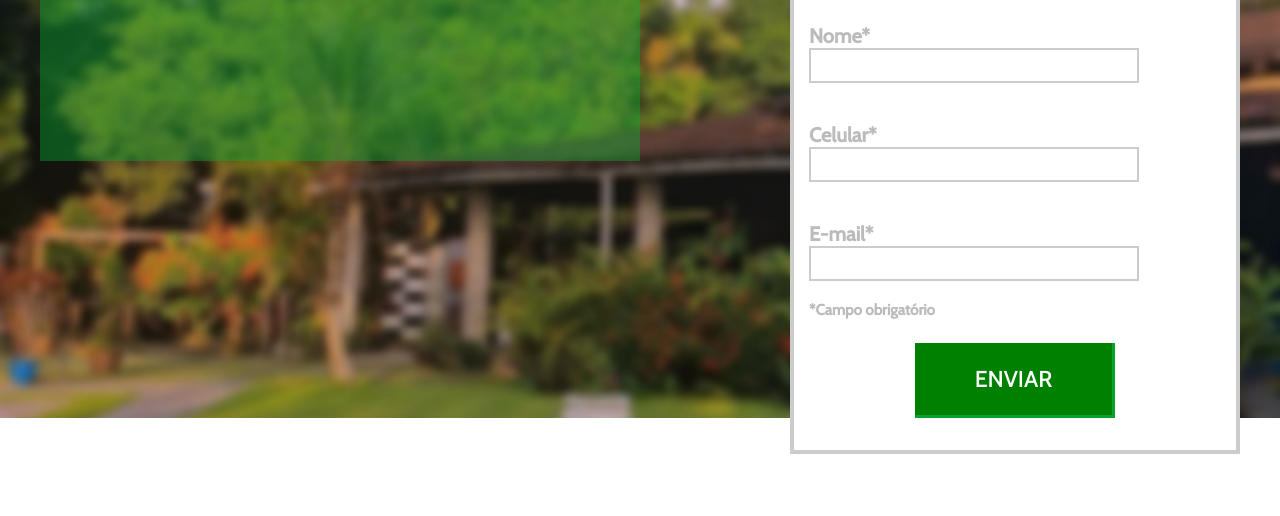
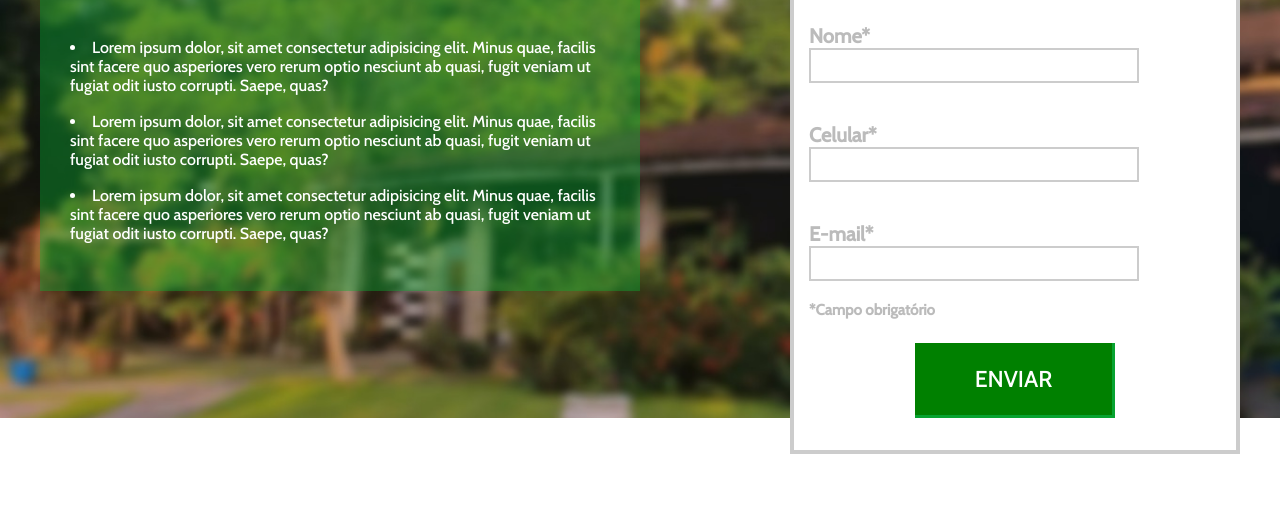
Before and after one commit to bernardcavaleiro/BdP-LadingPage, a plain HTML site: page Meu-Site/index.html in a window 1280 px wide. Shown: the part 284-800 px from the top of the page. Drawn offline with nearby package versions, Linux system fonts and the light colour scheme.

Commit message:
Primeira Lista

```diff
--- a/Meu-Site/css/style.css
+++ b/Meu-Site/css/style.css
@@ -22,6 +22,7 @@ html, body{
 
 .header img{
     margin: 19px;
+    margin-bottom: 50px;
 }
 
 .container-banner{
@@ -101,9 +102,21 @@ html, body{
 }
 
 .container-list{
+    padding: 30px;
     float: left;
     width: 600px;
     height: 300px;
     background-color: rgb(5, 176, 51, 0.4);
-    margin-top: 100px auto;
+    margin-top: 130px;
 }
+
+.container-list ul{
+    list-style-position: inside;
+}
+
+.container-list ul li{
+    color: white;
+    border: 0;
+    margin-top: 17px;
+
+}
--- a/Meu-Site/index.html
+++ b/Meu-Site/index.html
@@ -21,9 +21,11 @@
         <div class="center">
             <div class="container-list">
                 <ul>
-
+                    <li>Lorem ipsum dolor, sit amet consectetur adipisicing elit. Minus quae, facilis sint facere quo asperiores vero rerum optio nesciunt ab quasi, fugit veniam ut fugiat odit iusto corrupti. Saepe, quas?</li>
+                    <li>Lorem ipsum dolor, sit amet consectetur adipisicing elit. Minus quae, facilis sint facere quo asperiores vero rerum optio nesciunt ab quasi, fugit veniam ut fugiat odit iusto corrupti. Saepe, quas?</li>
+                    <li>Lorem ipsum dolor, sit amet consectetur adipisicing elit. Minus quae, facilis sint facere quo asperiores vero rerum optio nesciunt ab quasi, fugit veniam ut fugiat odit iusto corrupti. Saepe, quas?</li>
                 </ul>
-            </div><!--container-lit-->
+            </div><!--container-list-->
             <div class="form">
                 <h1>Preencha o formulário que entraremos em contato:</h1>
                 <form>
```
